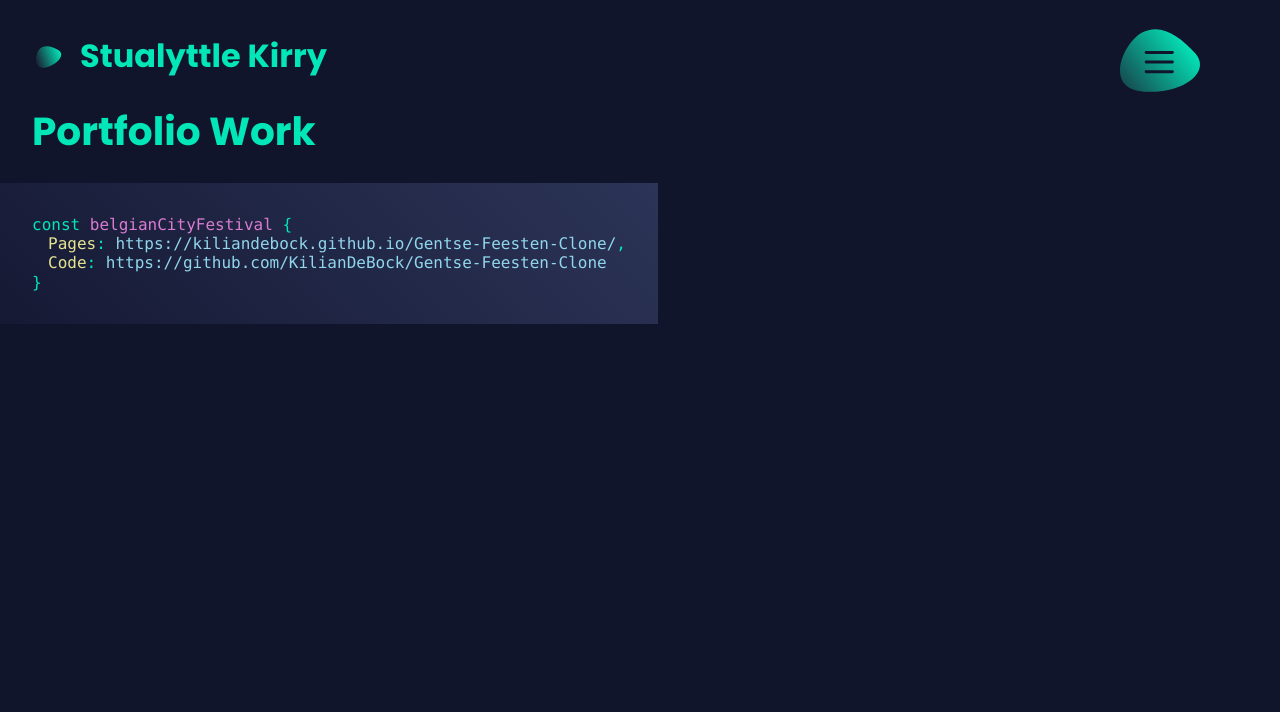
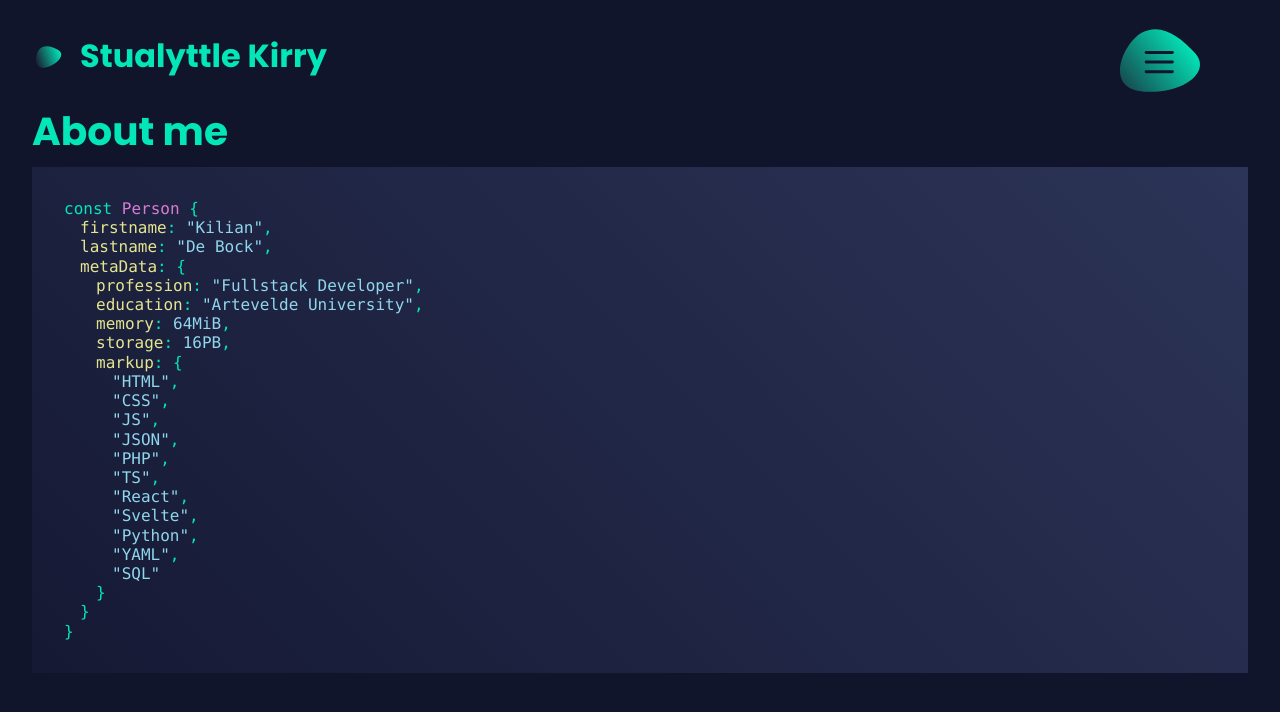
Before and after one commit to KilianDeBock/KilianDeBock, a React (Create React App) app in the folder portfolio/: page /about in a window 1280 px wide. Shown: the top 712 px of the page. Built offline with nearby package versions, Linux system fonts and the light colour scheme.

Commit message:
22.22.7.3: Fixed portfolio iframes

```diff
--- /dev/null
+++ b/portfolio/src/_sass/components/_iframe.scss
@@ -0,0 +1,27 @@
+.iframe {
+  width: 100%;
+  height: 100%;
+  display: block;
+  position: relative;
+
+  &:not(.active) {
+    &:hover::before {
+      top: 50%;
+      left: 50%;
+      z-index: 1;
+      color: white;
+      padding: 2rem;
+      font-size: 2rem;
+      font-weight: 700;
+      position: absolute;
+      content: "Click to scroll";
+      transform: translate(-50%, -50%);
+      background-color: rgba(0, 0, 0, 0.80);
+    }
+
+    iframe {
+      overflow-y: hidden;
+      pointer-events: none;
+    }
+  }
+}
--- a/portfolio/src/_sass/components/_index.scss
+++ b/portfolio/src/_sass/components/_index.scss
@@ -7,3 +7,4 @@
 @import 'containers';
 @import 'container';
 @import 'grid';
+@import 'iframe';
--- a/portfolio/src/pages/AboutPage.js
+++ b/portfolio/src/pages/AboutPage.js
@@ -6,37 +6,80 @@ const AboutPage = () => {
 
   return (
     <section className="container">
-      <h2>Portfolio Work</h2>
-      <article className="code">
+      <h2>About me</h2>
+      <div className="grid">
+        <article className="code code--fill">
           <div className="code__line">
-          const <span className="code__variable">belgianCityFestival</span>{" "}
-          {hookL}
+            const <span className="code__variable">Person</span> {hookL}
           </div>
           <div className="code__line code__tab-1">
-          <span className="code__key">Pages</span>:{" "}
-          <a
-            className="code__value"
-            href="https://kiliandebock.github.io/Gentse-Feesten-Clone/"
-            target="_blank"
-            rel="noreferrer"
-          >
-            https://kiliandebock.github.io/Gentse-Feesten-Clone/
-          </a>
-          ,
+            <span className="code__key">firstname</span>:{" "}
+            <span className="code__value">"Kilian"</span>,
           </div>
           <div className="code__line code__tab-1">
-          <span className="code__key">Code</span>:{" "}
-          <a
-            className="code__value"
-            href="https://github.com/KilianDeBock/Gentse-Feesten-Clone"
-            target="_blank"
-            rel="noreferrer"
-          >
-            https://github.com/KilianDeBock/Gentse-Feesten-Clone
-          </a>
+            <span className="code__key">lastname</span>:{" "}
+            <span className="code__value">"De Bock"</span>,
+          </div>
+          <div className="code__line code__tab-1">
+            <span className="code__key">metaData</span>: {hookL}{" "}
+            <div className="code__line code__tab-1">
+              <span className="code__key">profession</span>:{" "}
+              <span className="code__value">"Fullstack Developer"</span>,
+            </div>
+            <div className="code__line code__tab-1">
+              <span className="code__key">education</span>:{" "}
+              <span className="code__value">"Artevelde University"</span>,
+            </div>
+            <div className="code__line code__tab-1">
+              <span className="code__key">memory</span>:{" "}
+              <span className="code__value">64MiB</span>,
+            </div>
+            <div className="code__line code__tab-1">
+              <span className="code__key">storage</span>:{" "}
+              <span className="code__value">16PB</span>,
+            </div>
+            <div className="code__line code__tab-1">
+              <span className="code__key">markup</span>: {hookL}
+              <div className="code__line code__tab-1">
+                <span className="code__value">"HTML"</span>,
+              </div>
+              <div className="code__line code__tab-1">
+                <span className="code__value">"CSS"</span>,
+              </div>
+              <div className="code__line code__tab-1">
+                <span className="code__value">"JS"</span>,
+              </div>
+              <div className="code__line code__tab-1">
+                <span className="code__value">"JSON"</span>,
+              </div>
+              <div className="code__line code__tab-1">
+                <span className="code__value">"PHP"</span>,
+              </div>
+              <div className="code__line code__tab-1">
+                <span className="code__value">"TS"</span>,
+              </div>
+              <div className="code__line code__tab-1">
+                <span className="code__value">"React"</span>,
+              </div>
+              <div className="code__line code__tab-1">
+                <span className="code__value">"Svelte"</span>,
+              </div>
+              <div className="code__line code__tab-1">
+                <span className="code__value">"Python"</span>,
+              </div>
+              <div className="code__line code__tab-1">
+                <span className="code__value">"YAML"</span>,
+              </div>
+              <div className="code__line code__tab-1">
+                <span className="code__value">"SQL"</span>
+              </div>
+              {hookR}
+            </div>
+            <div className="code__line">{hookR}</div>
           </div>
           <div className="code__line">{hookR}</div>
         </article>
+      </div>
     </section>
   );
 };
--- a/portfolio/src/pages/ContactPage.js
+++ b/portfolio/src/pages/ContactPage.js
@@ -7,36 +7,22 @@ const ContactPage = () => {
   return (
     <section className="container">
       <h2>Contact me</h2>
-      <article className="code">
+      <div className="grid">
+        <article className="code code--fill">
           <div className="code__line">
-          const <span className="code__variable">belgianCityFestival</span>{" "}
-          {hookL}
+            const <span className="code__variable">Contact</span> {hookL}
           </div>
           <div className="code__line code__tab-1">
-          <span className="code__key">Pages</span>:{" "}
-          <a
-            className="code__value"
-            href="https://kiliandebock.github.io/Gentse-Feesten-Clone/"
-            target="_blank"
-            rel="noreferrer"
-          >
-            https://kiliandebock.github.io/Gentse-Feesten-Clone/
-          </a>
-          ,
+            <span className="code__key">email</span>:{" "}
+            <span className="code__value">"debockkilian@gmail.com"</span>,
           </div>
           <div className="code__line code__tab-1">
-          <span className="code__key">Code</span>:{" "}
-          <a
-            className="code__value"
-            href="https://github.com/KilianDeBock/Gentse-Feesten-Clone"
-            target="_blank"
-            rel="noreferrer"
-          >
-            https://github.com/KilianDeBock/Gentse-Feesten-Clone
-          </a>
+            <span className="code__key">telephone</span>:{" "}
+            <span className="code__value">0032470216421</span>
           </div>
           <div className="code__line">{hookR}</div>
         </article>
+      </div>
     </section>
   );
 };
--- a/portfolio/src/pages/HomePage.js
+++ b/portfolio/src/pages/HomePage.js
@@ -33,12 +33,12 @@ const HomePage = () => {
               const <span className="code__variable">Person</span> {hookL}
             </div>
             <div className="code__line code__tab-1">
-              <span className="code__key">firstName</span>:{" "}
-              <span className="code__value">Kilian</span>,
+              <span className="code__key">firstname</span>:{" "}
+              <span className="code__value">"Kilian"</span>,
             </div>
             <div className="code__line code__tab-1">
-              <span className="code__key">lastName</span>:{" "}
-              <span className="code__value">De Bock</span>
+              <span className="code__key">lastname</span>:{" "}
+              <span className="code__value">"De Bock"</span>
             </div>
             <div className="code__line">{hookR}</div>
           </article>
@@ -48,18 +48,18 @@ const HomePage = () => {
             </div>
             <div className="code__line code__tab-1">
               <span className="code__key">profession</span>:{" "}
-              <span className="code__value"> Fullstack Developer</span>,
+              <span className="code__value">"Fullstack Developer"</span>,
             </div>
             <div className="code__line code__tab-1">
               <span className="code__key">markup</span>: {hookL}{" "}
-              <span className="code__value">HTML</span>,{" "}
-              <span className="code__value">CSS</span>,{" "}
-              <span className="code__value">JS</span>,{" "}
-              <span className="code__value">TS</span> {hookR},
+              <span className="code__value">"HTML"</span>,{" "}
+              <span className="code__value">"CSS"</span>,{" "}
+              <span className="code__value">"JS"</span>,{" "}
+              <span className="code__value">"TS"</span> {hookR},
             </div>
             <div className="code__line code__tab-1">
               <span className="code__key">education</span>:{" "}
-              <span className="code__value">Artevelde University</span>
+              <span className="code__value">"Artevelde University"</span>
             </div>
             <div className="code__line">{hookR}</div>
           </article>
--- a/portfolio/src/pages/PortfolioPage.js
+++ b/portfolio/src/pages/PortfolioPage.js
@@ -3,6 +3,14 @@ import React from "react";
 const ContactPage = () => {
   const hookL = "{";
   const hookR = "}";
+
+  const toggleIframe = ({ target }) => {
+    target.classList.toggle("active");
+  };
+
+  const closeIframe = ({ target }) => {
+    target.parentNode.classList.remove("active");
+  };
 
   return (
     <section className="container">
@@ -39,10 +47,16 @@ const ContactPage = () => {
           <div className="code__line">{hookR}</div>
         </article>
         <div className="code code--fill code--img">
+          <button
+            className="iframe"
+            onMouseLeave={(e) => closeIframe(e)}
+            onClick={(e) => toggleIframe(e)}
+          >
             <iframe
               title="gent"
               src="https://kiliandebock.github.io/Gentse-Feesten-Clone/"
             ></iframe>
+          </button>
         </div>
       </div>
       <div className="grid grid--2-text grid--2-text-reverse grid--center">
@@ -76,10 +90,16 @@ const ContactPage = () => {
           <div className="code__line">{hookR}</div>
         </article>
         <div className="code code--fill code--img code--img__highlight">
+          <button
+            className="iframe"
+            onMouseLeave={(e) => closeIframe(e)}
+            onClick={(e) => toggleIframe(e)}
+          >
             <iframe
               title="she"
               src="https://kiliandebock.github.io/She-Code-Africa/"
             ></iframe>
+          </button>
         </div>
       </div>
       <div className="grid grid--2-text grid--center">
@@ -113,10 +133,16 @@ const ContactPage = () => {
           <div className="code__line">{hookR}</div>
         </article>
         <div className="code code--fill code--img">
+          <button
+            className="iframe"
+            onMouseLeave={(e) => closeIframe(e)}
+            onClick={(e) => toggleIframe(e)}
+          >
             <iframe
               title="arne"
               src="https://kiliandebock.github.io/Arne-Quinze-Clone/"
             ></iframe>
+          </button>
         </div>
       </div>
     </section>
```
Lines whose indentation alone changed are shown as unchanged.
